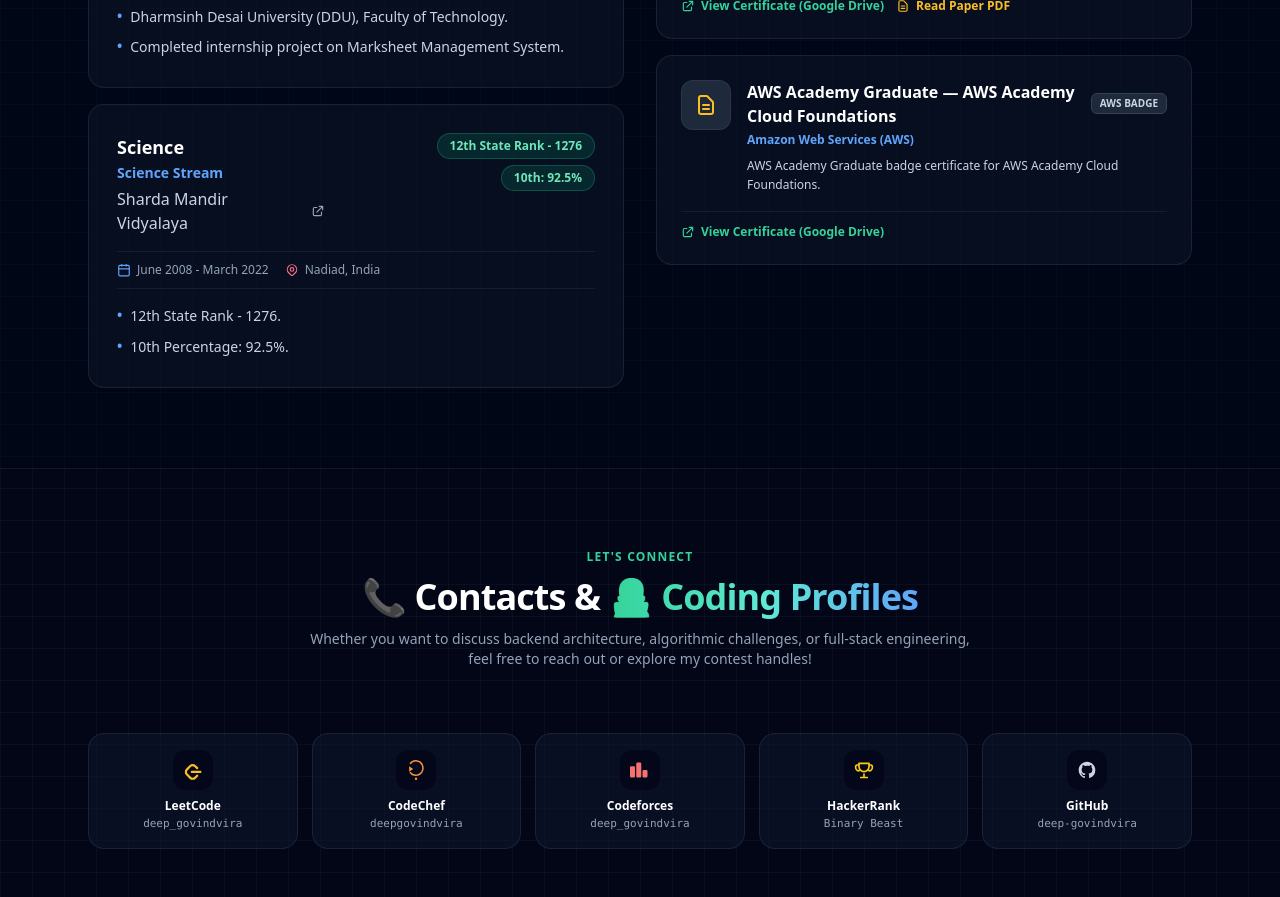
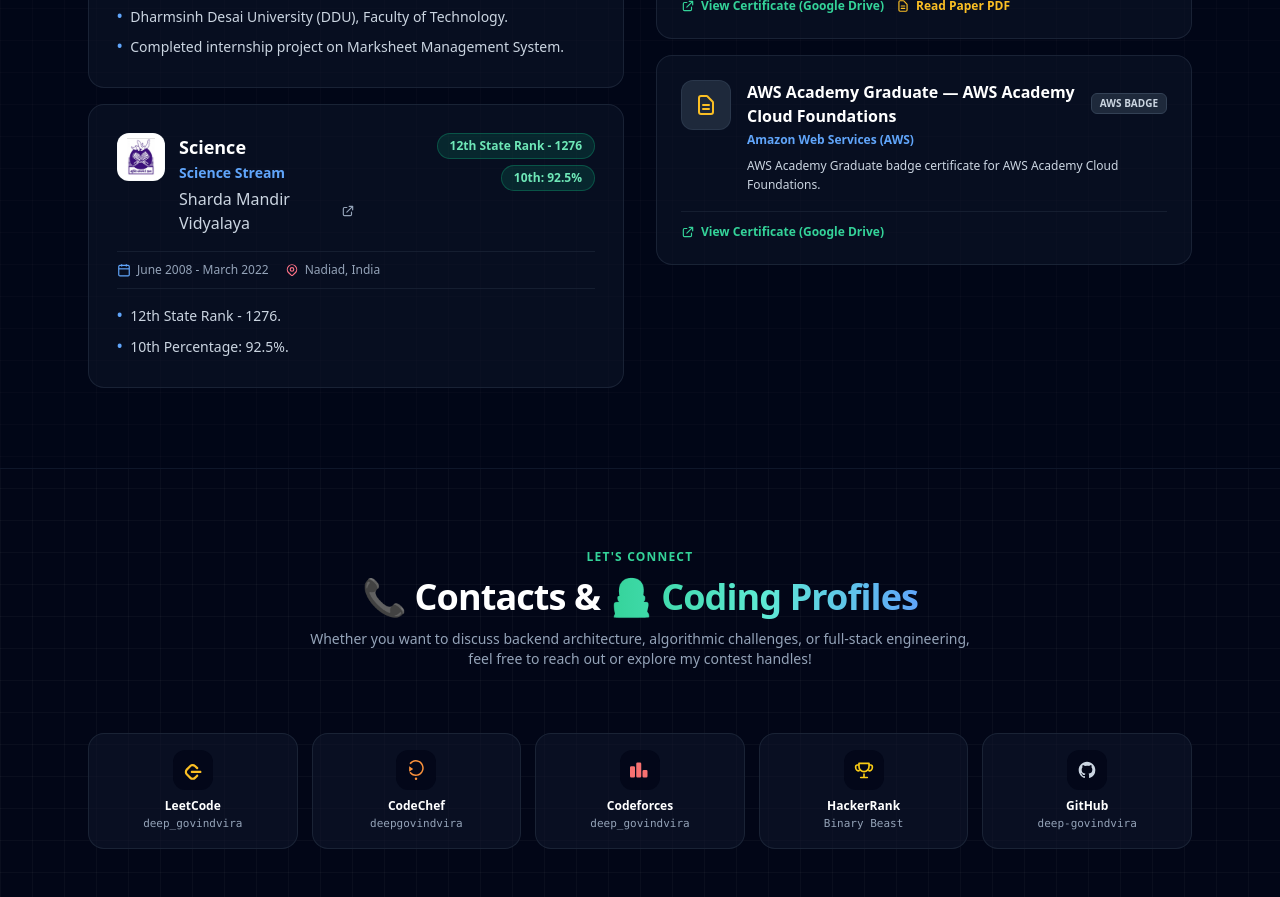
Before and after one commit to deep-govindvira/portfolio, a React (Create React App) app: page / in a window 1280 px wide. Shown: the part 6840-7737 px from the top of the page. Built offline with nearby package versions, Linux system fonts and the light colour scheme.

Commit message:
feat: add school logo to education section

```diff
--- a/src/data/portfolioData.js
+++ b/src/data/portfolioData.js
@@ -333,6 +333,7 @@ export const portfolioData = {
       location: "Nadiad, India",
       period: "June 2008 - March 2022",
       website: "https://www.yogividyapeeth.org.in/institutes/sharda-mandir-vidyalaya/",
+      logo: "school.png",
       score: "12th State Rank - 1276 | 10th: 92.5%",
       highlights: [
         "12th State Rank - 1276.",
```
Also changed, not shown: public/school.png (added).
